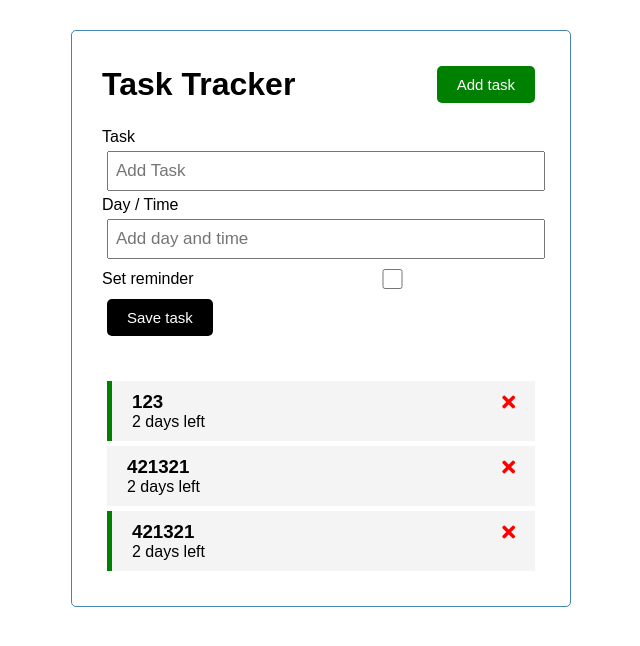
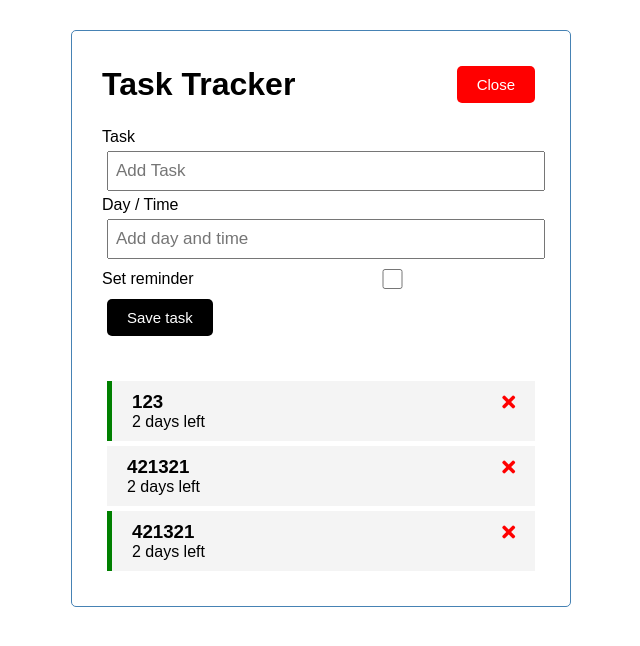
Before and after one commit to miskivio/vuejstasks, a Vue app: page / in a window 1280 px wide. Shown: the top 646 px of the page, without its empty margins (319-959 px from the left). Built offline with nearby package versions, Linux system fonts and the light colour scheme.

Commit message:
added toggle form

```diff
--- a/src/App.vue
+++ b/src/App.vue
@@ -1,8 +1,11 @@
 <template>
 
 <div class="container">
-  <Header title = "Task Tracker"/>
+  <Header @toggle-add-task ="toggleAddTask" title = "Task Tracker" :showAddTask ="showAddTask"/>
+  <div v-show="showAddTask">
   <AddTask @add-task = "addTask"/>
+  </div>
+
   <Tasks @toggle-reminder = "toggleReminder" @delete-task = "deleteTask" :tasks = "tasks"/>
 </div>
 
@@ -23,10 +26,14 @@
   },
   data() {
     return {
-      tasks: []
+      tasks: [],
+      showAddTask: true
     }
   },
   methods: {
+    toggleAddTask() {
+      this.showAddTask = !this.showAddTask
+    },
 
     addTask(task) {
       this.tasks = [...this.tasks, task]
--- a/src/components/Button.vue
+++ b/src/components/Button.vue
@@ -13,13 +13,12 @@
     },
     methods: {
         onClick() {
-            console.log('click')
+            this.$emit('toggle-add-task')
         }
     }
 }
 </script>
 
-
 <style scoped>
 
 </style>
--- a/src/components/Header.vue
+++ b/src/components/Header.vue
@@ -1,7 +1,12 @@
 <template>
     <header>
         <h1>{{ title }}</h1>
-        <Button text = "Add task" color = "green"/>
+        <Button
+        @toggle-add-task="$emit('toggle-add-task')"
+        :text = "showAddTask ? 'Close' : 'Add Task' "
+        :color = "showAddTask ? 'red' : 'green' "
+
+        />
     </header>
 </template>
 
@@ -12,7 +17,8 @@
 export default {
     name: 'Header',
     props: {
-        title: String
+        title: String,
+        showAddTask: Boolean
     },
     components: {
         Button
```
